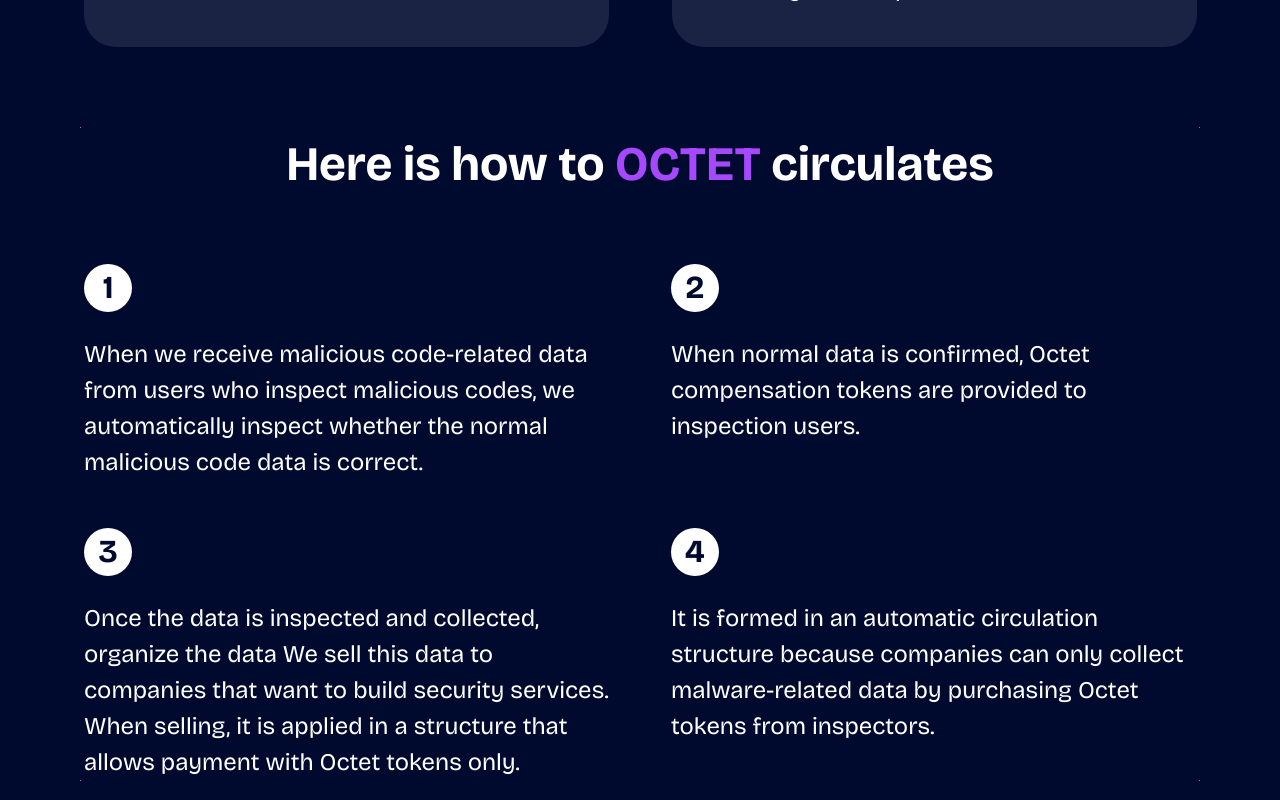
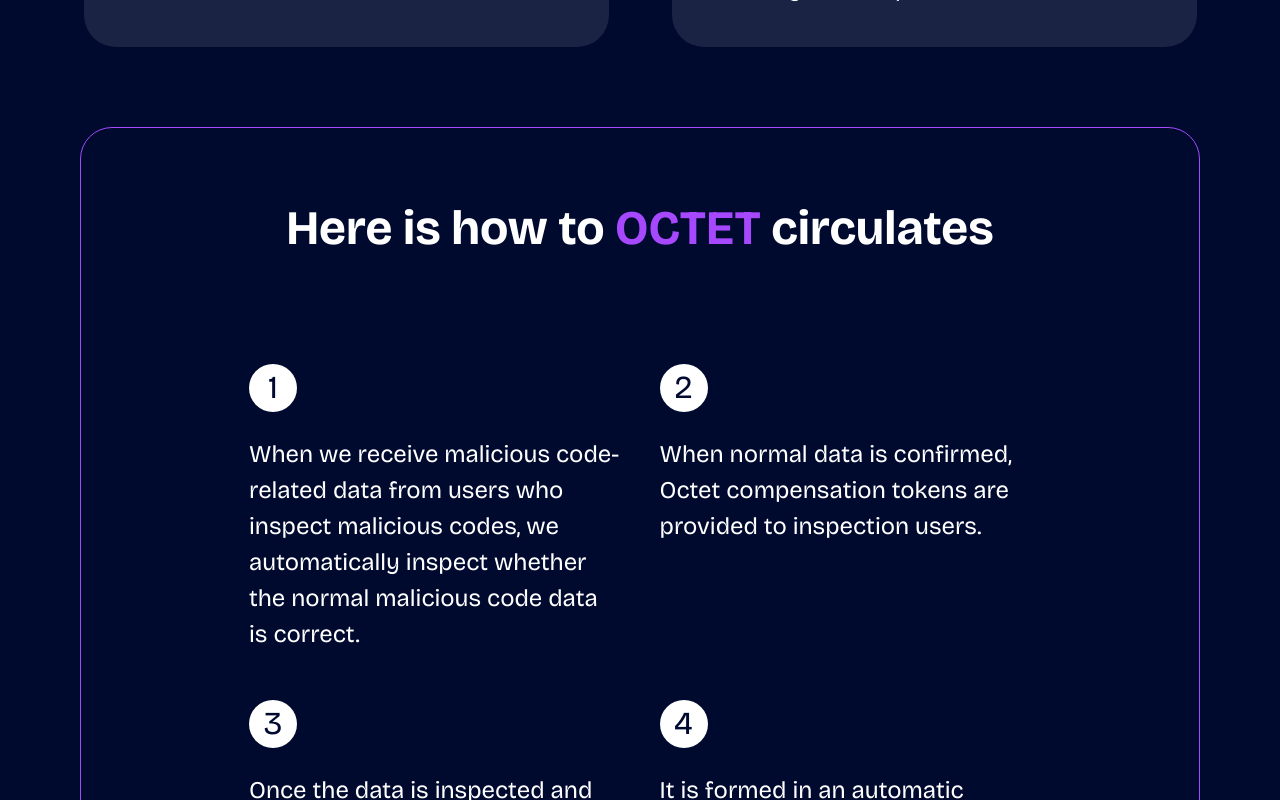
Before and after one commit to chochodev/Octet-app, a React (Create React App) app: page / in a window 1280 px wide. Shown: the part 3880-4680 px from the top of the page. Built offline with nearby package versions, Linux system fonts and the light colour scheme.

Commit message:
done with the howtoget section first draft

```diff
--- a/src/views/home/howtoget/index.jsx
+++ b/src/views/home/howtoget/index.jsx
@@ -10,7 +10,7 @@ const HowToGet = () => {
     },
     {
       title: '2',
-      text: 'When normal data is confirmed, Octet <br/>compensation tokens are provided to inspection users.'
+      text: 'When normal data is confirmed, Octet compensation tokens are provided to inspection users.'
     },
     {
       title: '3',
@@ -24,14 +24,14 @@ const HowToGet = () => {
 
   return (
     <div className={`relative pt-[3rem] sm:pt-[4rem] md:pt-[5rem] w-full min-h-[50rem] ${padding_style} `}>
-      <div className="flex flex-col items-center gap-[4rem] w-full rounded-[32px] " style={{borderImage: 'linear-gradient(to right, #E565A0, #A648FE)', borderWidth: '1px', borderStyle: 'solid'}}>
-        <h2 className='relative z-[2] text-[2rem] md:text-[3rem] font-bold'>Here is how to <span className='text-secondary-dim'>OCTET</span> circulates</h2>
+      <div className="flex flex-col items-center gap-[4rem] md:gap-[6.25rem] w-full rounded-[32px] border-solid border-[1px] border-secondary-dim py-[4rem] px-[5%] md:px-[15%] ">
+        <h2 className='relative z-[2] text-[1.5rem] sm:text-[2rem] md:text-[3rem] text-center font-bold'>Here is how to <span className='text-secondary-dim'>OCTET</span> circulates</h2>
         <div className="grid lg:grid-cols-2 lg:justify-evenly gap-y-[3rem] gap-[5%] w-full">
           {items.map((item, index) => {
             return (
               <div key={index} className="flex flex-col justify-self-center gap-[1.5rem] max-w-[32.8125rem] ">
                 <div className="flex items-center justify-center py-[.5rem] px-[1rem] rounded-[99rem] bg-white w-[3rem] h-[3rem] ">
-                  <h2 className='text-[1.5rem] text-background sm:text-[1.875rem] xl:text-[2rem] font-bold '>{item.title}</h2>
+                  <h2 className='text-[1.5rem] text-background sm:text-[1.875rem] xl:text-[2rem] '>{item.title}</h2>
                 </div>
                 <p className="text-[1.05rem] xl:text-[1.5rem] " dangerouslySetInnerHTML={{ __html: item.text}} />
               </div>
```
